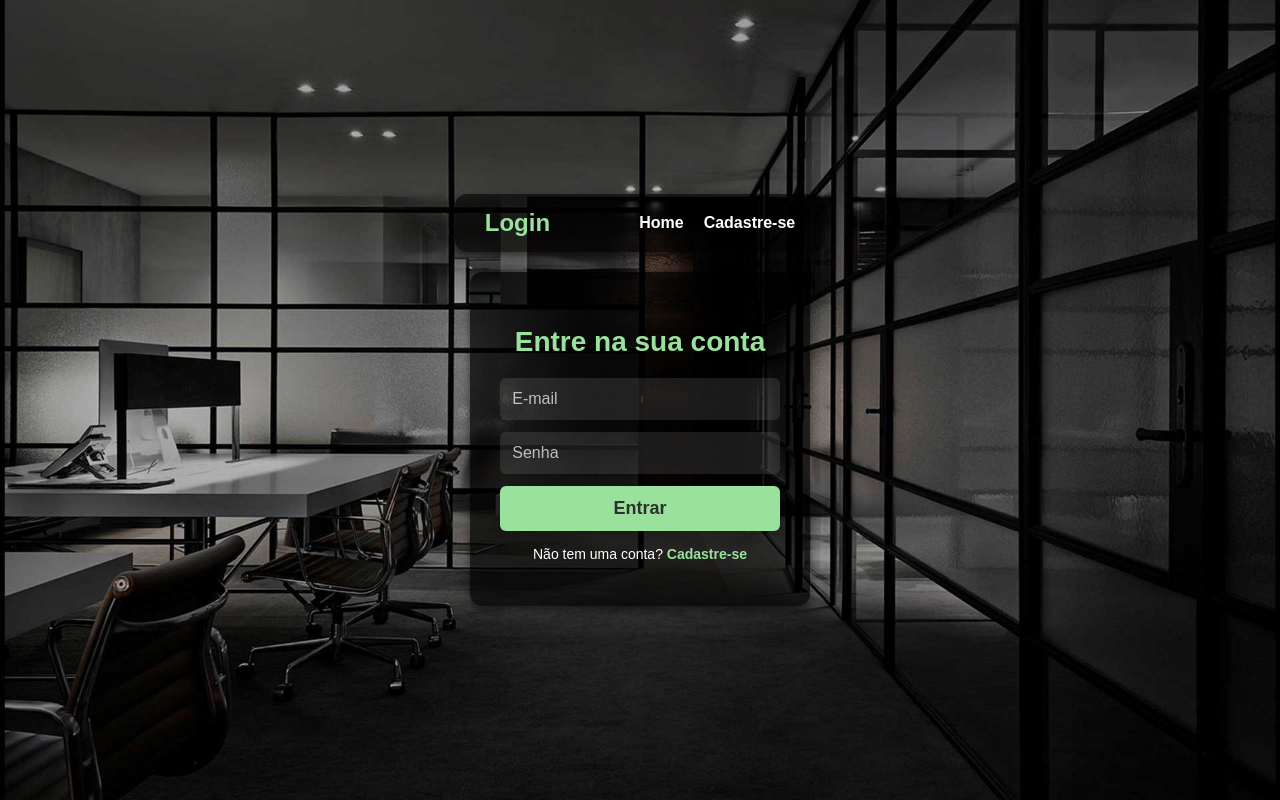
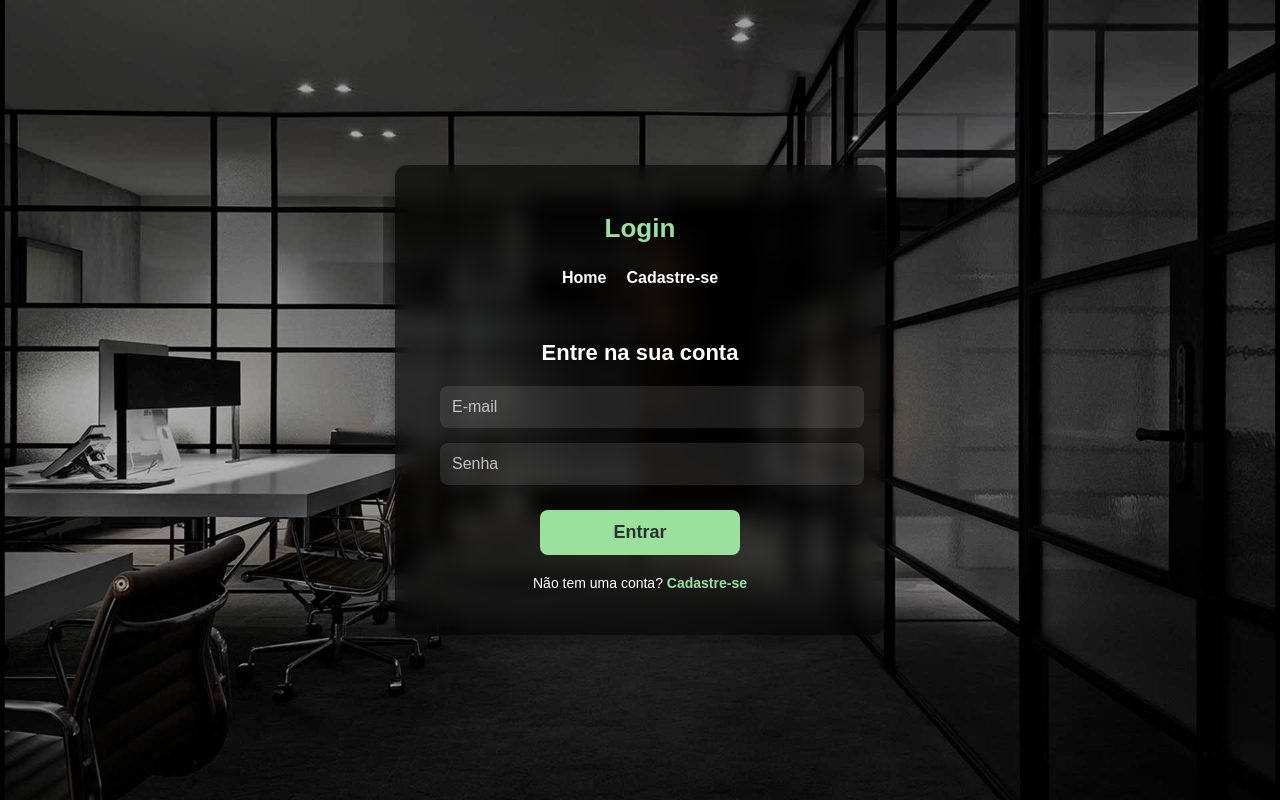
Before and after one commit to MatheusNBrito/WebContabil, a React (Create React App) app in the folder frontend/: page /login in a window 1280 px wide. Built offline with nearby package versions, Linux system fonts and the light colour scheme.

Commit message:
implementacao de verificação e fiz login css

```diff
--- a/frontend/src/api.js
+++ b/frontend/src/api.js
@@ -1,7 +1,10 @@
 import axios from "axios";
 
 const api = axios.create({
-  baseURL: "http://localhost:3000", // O endereço do backend
+  baseURL: "http://localhost:3000", // Certifique-se de que essa URL está correta!
+  headers: {
+    "Content-Type": "application/json",
+  },
 });
 
 export default api;
--- a/frontend/src/pages/Login/index.js
+++ b/frontend/src/pages/Login/index.js
@@ -1,6 +1,6 @@
 import React, { useState } from "react";
 import { Link, useNavigate } from "react-router-dom";
-import api from "../../api"; // Configuração do Axios
+import api from "../../api";
 import "./login.css";
 
 export default function Login() {
@@ -8,9 +8,8 @@ export default function Login() {
     email: "",
     password: "",
   });
-
-  const [error, setError] = useState(""); // Estado para erro no login
-  const navigate = useNavigate(); // Para redirecionamento
+  const [error, setError] = useState("");
+  const navigate = useNavigate();
 
   const handleChange = (e) => {
     setFormData({ ...formData, [e.target.name]: e.target.value });
@@ -18,14 +17,14 @@ export default function Login() {
 
   const handleSubmit = async (e) => {
     e.preventDefault();
-    setError(""); // Limpa erros anteriores
+    setError("");
 
     try {
       const response = await api.post("/login", formData);
       console.log("✅ Login realizado com sucesso!", response.data);
 
       alert("✅ Login realizado com sucesso!");
-      navigate("/dashboard"); // Redireciona após sucesso
+      navigate("/dashboard");
     } catch (error) {
       console.error("❌ Erro no login:", error);
       setError(error.response?.data?.error || "Erro ao fazer login.");
@@ -35,7 +34,7 @@ export default function Login() {
   return (
     <div className="login-container">
       <header className="login-header">
-        <h1 className="login-title">Login</h1>
+        <h1>Login</h1>
         <nav className="login-nav">
           <Link to="/">Home</Link>
           <Link to="/register">Cadastre-se</Link>
@@ -43,33 +42,30 @@ export default function Login() {
       </header>
 
       <main className="login-box">
-        <h2 className="login-heading">Entre na sua conta</h2>
-
-        {error && <p className="login-error">{error}</p>}
-
-        <form onSubmit={handleSubmit} className="login-form">
+        <h2>Entre na sua conta</h2>
+        {error && <p className="error-message">{error}</p>}
+        <form onSubmit={handleSubmit}>
           <input
             type="email"
             name="email"
-            className="login-input"
             placeholder="E-mail"
             value={formData.email}
             onChange={handleChange}
             required
+            className="login-input"
           />
           <input
             type="password"
             name="password"
-            className="login-input"
             placeholder="Senha"
             value={formData.password}
             onChange={handleChange}
             required
+            className="login-input"
           />
           <button type="submit" className="login-btn">Entrar</button>
         </form>
-
-        <p className="login-register-link">
+        <p className="login-footer">
           Não tem uma conta? <Link to="/register">Cadastre-se</Link>
         </p>
       </main>
--- a/frontend/src/pages/Login/login.css
+++ b/frontend/src/pages/Login/login.css
@@ -7,101 +7,110 @@
   --deep-green: #537A5A;
 }
 
+/* Corpo */
+body {
+  font-family: "Poppins", sans-serif;
+  color: white;
+  margin: 0;
+  padding: 0;
+  background-image: url('../../assets/background3.jpg');
+  background-size: cover;
+  background-position: center;
+  background-attachment: fixed;
+  display: flex;
+  justify-content: center;
+  align-items: center;
+  height: 100vh;
+}
+
 /* Container Principal */
 .login-container {
-  font-family: "Poppins", sans-serif;
-  color: white;
-  height: 100vh;
   display: flex;
   flex-direction: column;
   align-items: center;
   justify-content: center;
-  background-image: url('../../assets/background3.jpg');
-  background-size: cover;
-  background-position: center;
-  background-attachment: fixed;
+  width: 100%;
+  max-width: 400px;
+  background: rgba(0, 0, 0, 0.6);
+  backdrop-filter: blur(10px);
+  border-radius: 12px;
+  padding: 30px 45px;
+  box-shadow: 0px 4px 10px rgba(0, 0, 0, 0.3);
 }
 
 /* Cabeçalho */
 .login-header {
-  display: flex;
-  justify-content: space-between;
-  align-items: center;
-  width: 100%;
-  max-width: 900px;
-  padding: 15px 30px;
-  background: rgba(0, 0, 0, 0.6);
-  border-radius: 12px;
-  box-shadow: 0px 4px 6px rgba(0, 0, 0, 0.3);
-  margin-bottom: 20px;
+  text-align: center;
+  margin-bottom: 15px;
 }
 
-.login-title {
-  font-size: 24px;
-  margin: 0;
+.login-header h1 {
+  font-size: 26px;
   color: var(--soft-green);
+  margin-bottom: 25px;
+}
+
+/* Navegação */
+.login-nav {
+  display: flex;
+  justify-content: center;
+  gap: 20px;
+  margin-bottom: 20px;
 }
 
 .login-nav a {
   color: white;
   text-decoration: none;
-  margin-left: 20px;
   font-weight: bold;
-  transition: all 0.3s ease;
+  transition: 0.3s ease;
 }
 
 .login-nav a:hover {
   color: var(--soft-green);
-  transform: scale(1.1);
 }
 
-/* Caixa de Login */
+/* Formulário */
 .login-box {
-  background: rgba(0, 0, 0, 0.7);
-  padding: 30px;
-  border-radius: 12px;
   text-align: center;
-  width: 90%;
-  max-width: 400px;
-  box-shadow: 0px 4px 10px rgba(0, 0, 0, 0.5);
+  width: 100%;
 }
 
-.login-heading {
-  font-size: 28px;
-  color: var(--soft-green);
+.login-box h2 {
+  font-size: 22px;
+  font-weight: bold;
   margin-bottom: 20px;
 }
 
-/* Formulário */
-.login-form {
-  display: flex;
-  flex-direction: column;
-}
-
+/* Campos de Input */
 .login-input {
+  width: 100%;
+  padding: 12px;
+  margin-bottom: 15px;
+  border: none;
+  border-radius: 8px;
+  font-size: 16px;
   background: rgba(255, 255, 255, 0.1);
-  border: none;
-  padding: 12px;
-  margin-bottom: 12px;
-  border-radius: 6px;
   color: white;
-  font-size: 16px;
+  text-align: left;
 }
 
 .login-input::placeholder {
   color: rgba(255, 255, 255, 0.7);
 }
 
+/* Botão */
 .login-btn {
-  background-color: var(--soft-green);
-  color: var(--dark-gray);
+  width: 50%;
   padding: 12px;
   font-size: 18px;
   border: none;
-  border-radius: 6px;
+  border-radius: 8px;
+  background-color: var(--soft-green);
+  color: var(--dark-gray);
   cursor: pointer;
-  transition: all 0.3s ease;
+  transition: 0.3s;
   font-weight: bold;
+  margin-top: 10px;
 }
 
 .login-btn:hover {
@@ -111,24 +120,24 @@
 }
 
 /* Mensagem de Erro */
-.login-error {
+.error-message {
   color: red;
   font-size: 14px;
   margin-bottom: 10px;
 }
 
-/* Link para Registro */
-.login-register-link {
-  margin-top: 15px;
+/* Link para cadastro */
+.login-footer {
+  margin-top: 20px;
   font-size: 14px;
 }
 
-.login-register-link a {
+.login-footer a {
   color: var(--soft-green);
   text-decoration: none;
   font-weight: bold;
 }
 
-.login-register-link a:hover {
+.login-footer a:hover {
   text-decoration: underline;
 }
```
Also changed, not shown: 1 other file (tests, documents, lock files or other folders).
